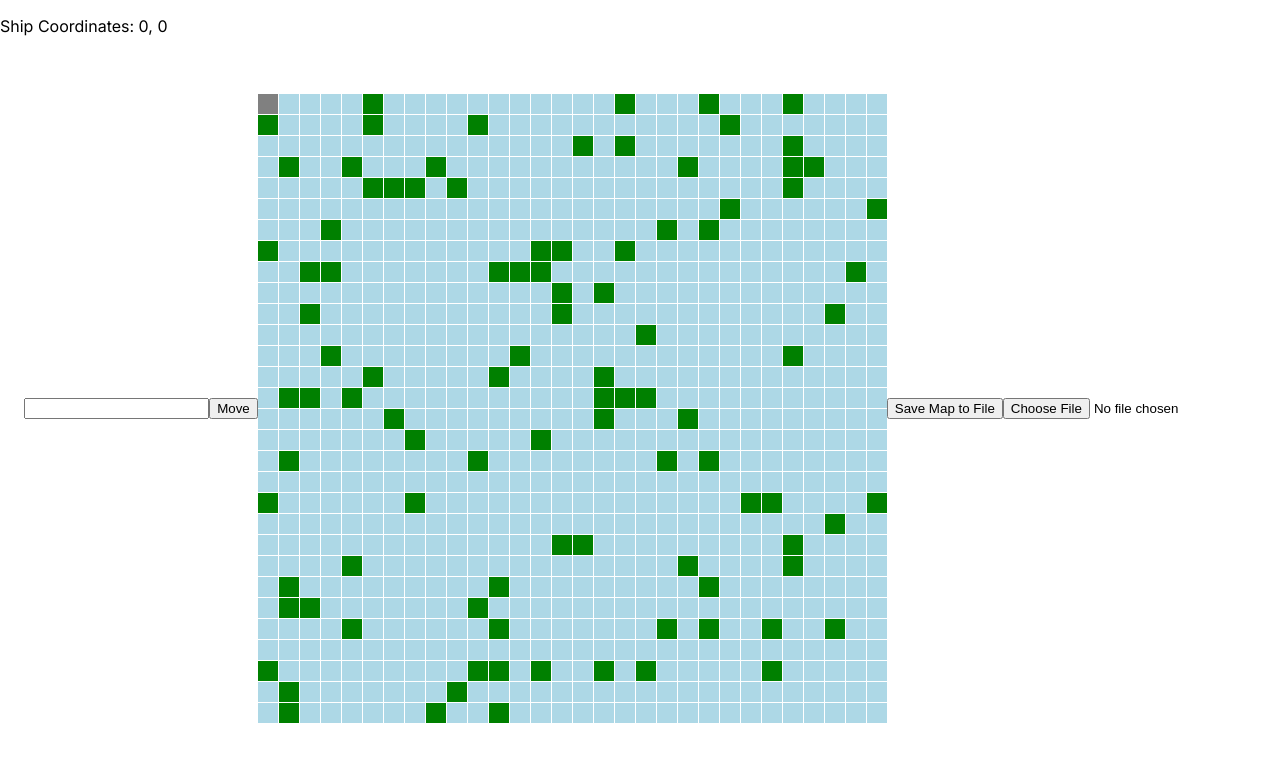
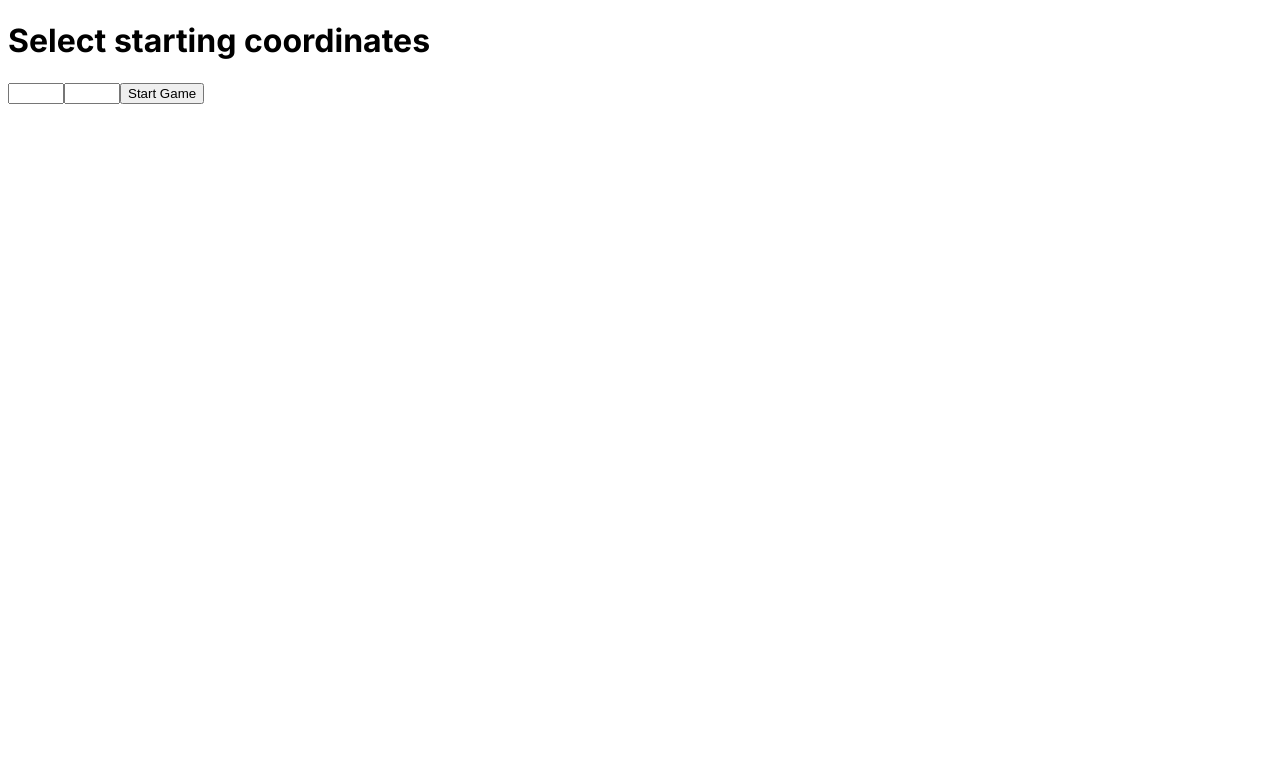
Before and after one commit to UniversityOfGdanskProjects/projektprogramistyczny-PiecdziesiatkaTrygonometryczna-1, a Next.js app in the folder statki-front/: page / in a window 1280 px wide. Shown: the top 762 px of the page. Built offline with nearby package versions, Linux system fonts and the light colour scheme.

Commit message:
dodano możliwość wyboru koordynatów startowych

```diff
--- a/statki-front/package.json
+++ b/statki-front/package.json
@@ -1,5 +1,6 @@
 {
   "name": "statki-front",
+  "main": "src/HomePage.js",
   "version": "0.1.0",
   "private": true,
   "scripts": {
--- a/statki-front/src/app/globals.css
+++ b/statki-front/src/app/globals.css
@@ -0,0 +1,4 @@
+body {
+    height: 100vh; /* 100% of the viewport height */
+    overflow: hidden; /* disable scrolling */
+  }
--- a/statki-front/src/app/page.js
+++ b/statki-front/src/app/page.js
@@ -6,8 +6,11 @@ export default function Home() {
   const boardSize = 30;
   const board = Array(boardSize).fill().map(() => Array(boardSize).fill(0));
   const [message, setMessage] = useState('');
+  const [gameStarted, setGameStarted] = useState(false);
+  const [startX, setStartX] = useState(0);
+  const [startY, setStartY] = useState(0);
 
-  const [shipCoordinates, setShipCoordinates] = useState({ x: 0, y: 0 });
+  const [shipCoordinates, setShipCoordinates] = useState(null);
   const [islands, setIslands] = useState([]);
   const [direction, setDirection] = useState('');
 
@@ -77,6 +80,8 @@ export default function Home() {
   }, [handleArrowCommandSequence]);
 
   useEffect(() => {
+    if (!gameStarted) return;
+
     const timer = setInterval(() => {
       setShipCoordinates((prev) => {
         let updatedCoordinates = { ...prev };
@@ -105,7 +110,7 @@ export default function Home() {
       while (islands.length < 100) {
         const x = Math.floor(Math.random() * boardSize);
         const y = Math.floor(Math.random() * boardSize);
-        if ((x !== 0 || y !== 0) && !islands.some((island) => island.x === x && island.y === y)) {
+        if ((x !== shipCoordinates.x || y !== shipCoordinates.y) && !islands.some((island) => island.x === x && island.y === y)) {
           islands.push({ x, y });
         }
       }
@@ -117,7 +122,7 @@ export default function Home() {
     return () => {
       clearInterval(timer);
     };
-  }, [direction, boardSize]);
+  }, [direction, boardSize, gameStarted]);
 
 
   const [commandSequence, setCommandSequence] = useState('');
@@ -197,6 +202,23 @@ export default function Home() {
     resetForm();
   };
 
+  const startGame = (x, y) => {
+    setShipCoordinates({ x: Number(x), y: Number(y) });
+    setGameStarted(true);
+  };
+
+  if (!gameStarted) {
+    return (
+      <div>
+        <h1>Select starting coordinates</h1>
+        <input type="number" min="0" max={boardSize - 1} onChange={(e) => setStartX(e.target.value)} />
+        <input type="number" min="0" max={boardSize - 1} onChange={(e) => setStartY(e.target.value)} />
+        <button onClick={() => startGame(startX, startY)}>Start Game</button>
+      </div>
+    );
+  }
+
+
 return (
   <main style={{ display: 'flex', justifyContent: 'center', alignItems: 'center', height: '100vh' }}>
     <div style={{ position: 'absolute', top: 0, left: 0 }}>
```
